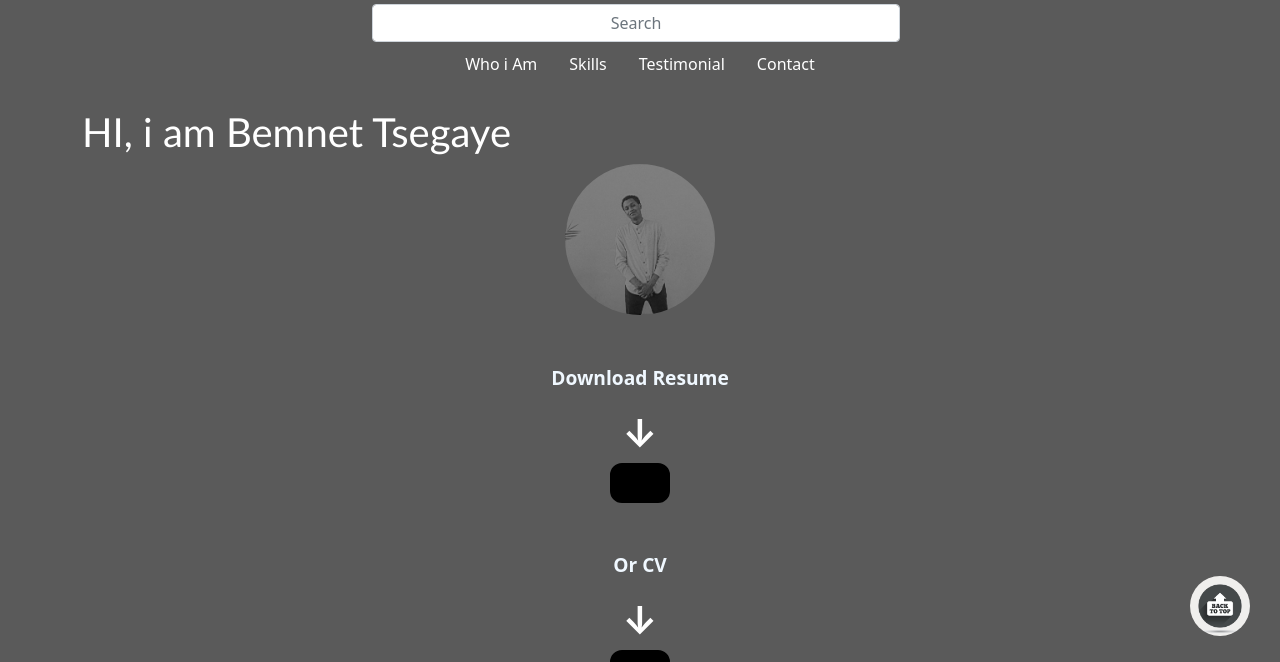
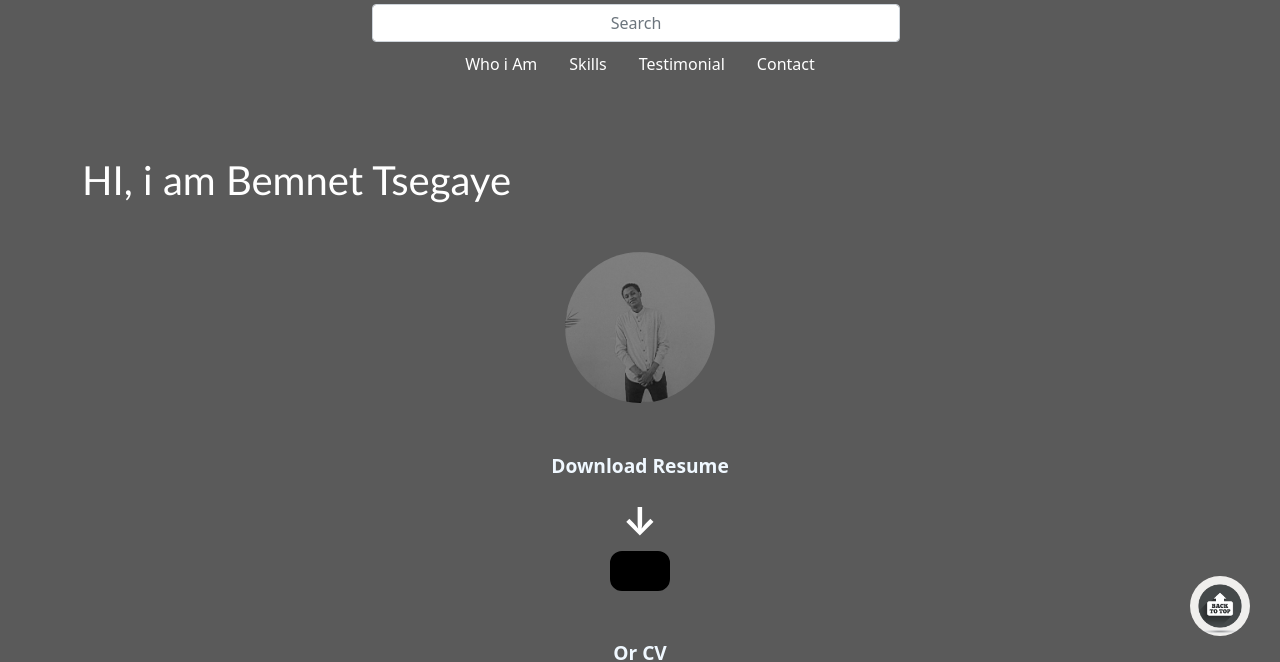
Before and after one commit to BemniXOtwod/Bemnet-Tsegaye-v1.0, a plain HTML site: page index.html in a window 1280 px wide. Shown: the part 140-802 px from the top of the page. Drawn offline with nearby package versions, Linux system fonts and the light colour scheme.

Commit message:
Update index.html

```diff
--- a/index.html
+++ b/index.html
@@ -53,7 +53,7 @@
             <br>
 
 
-            <h1 class=" justify-content-center">HI, i am Bemnet Tsegaye</h1>
+            <h1 class="my-5 fixed-middle ">HI, i am Bemnet Tsegaye</h1>
 
 
 
```
